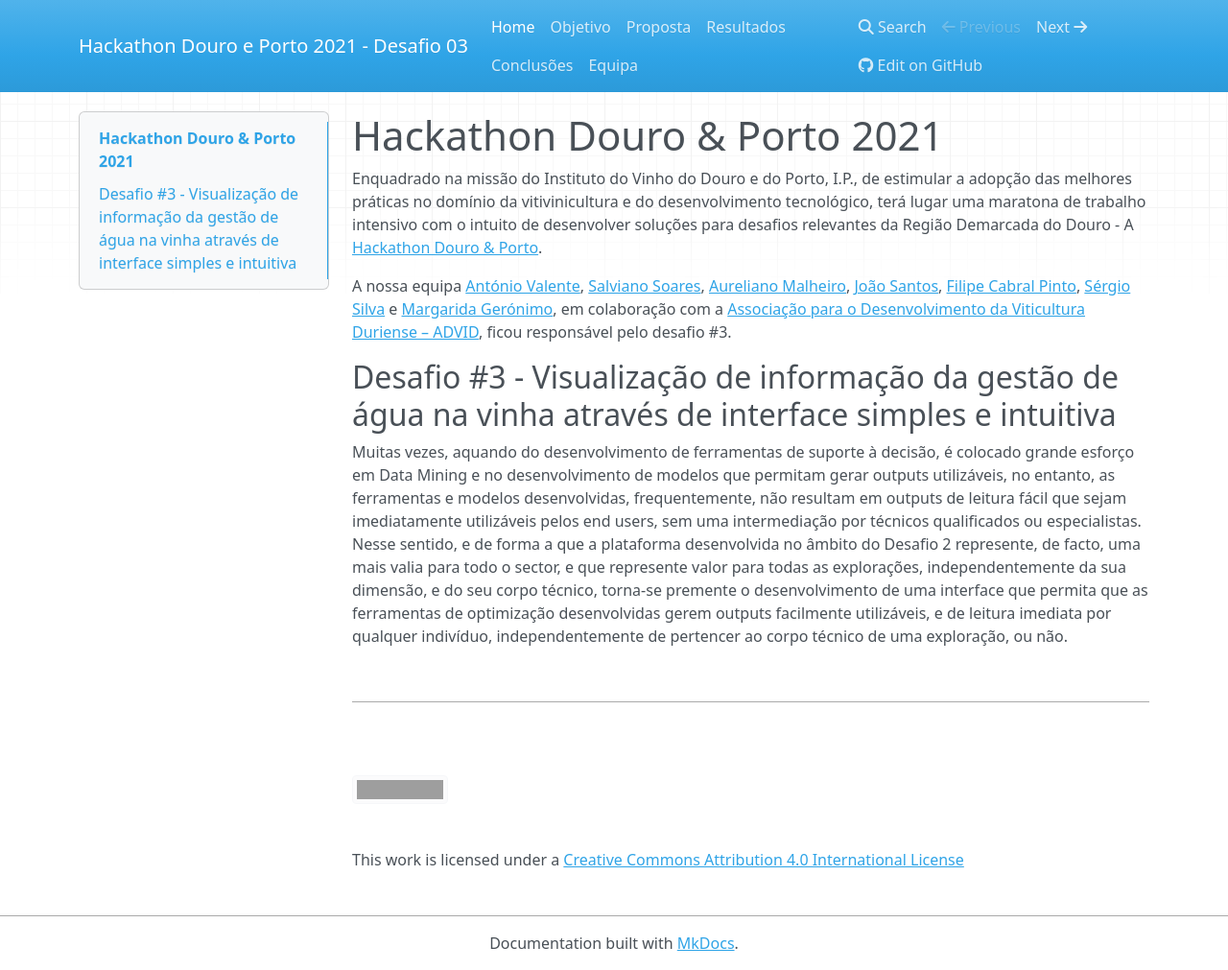
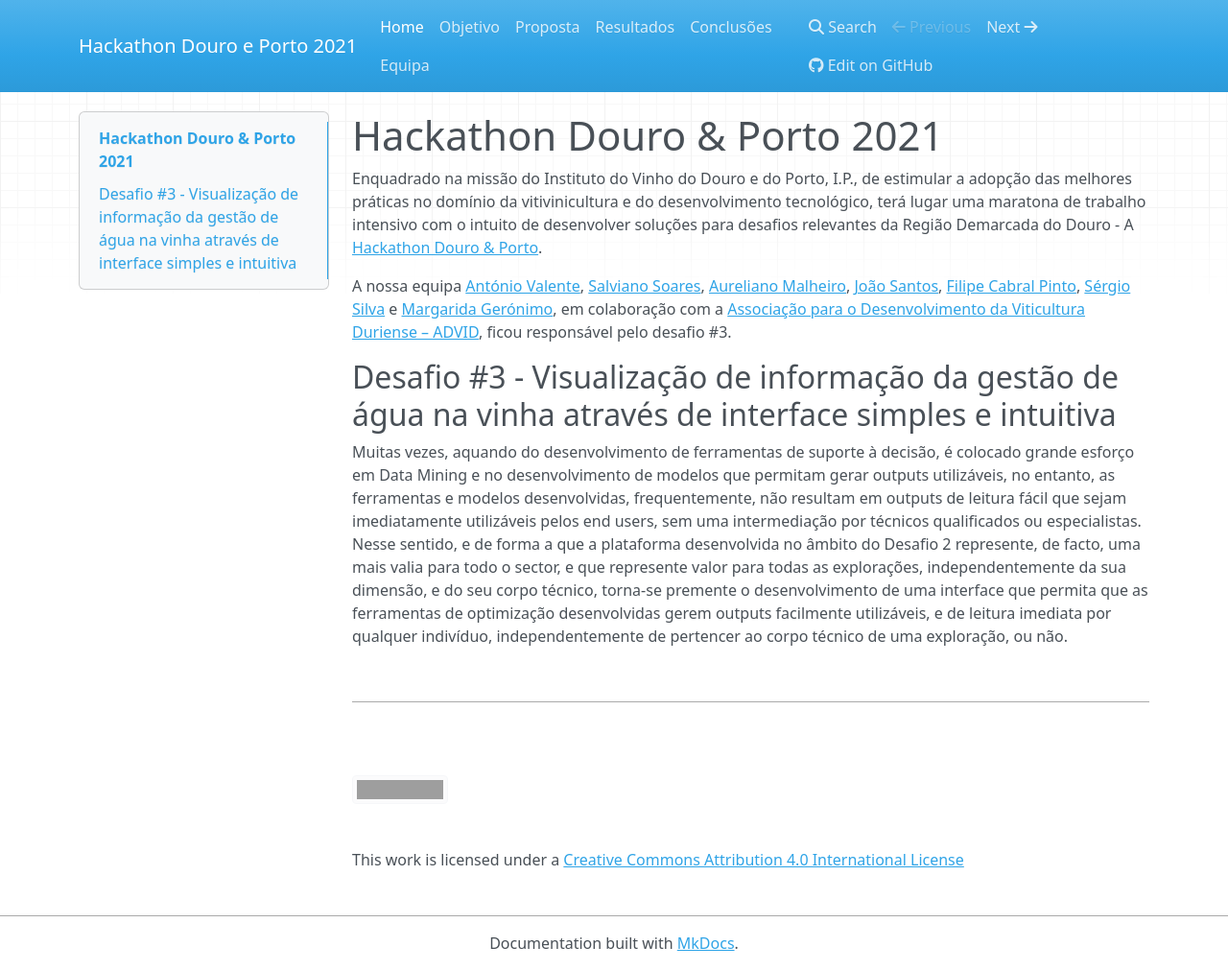
Before and after one commit to leonortunes/HackathonDouroPorto2021_03, an MkDocs documentation site: the page built from docs/index.md, in a window 1280 px wide and 1011 px high. Shown: the whole window at 96% size. Built offline with MkDocs 1.6.1, drawn with Linux system fonts in a browser that asks for light colours; nearby versions of some CDN libraries; grey boxes are pictures that could not be loaded.

Commit message:
Update mkdocs.yml

```diff
--- a/mkdocs.yml
+++ b/mkdocs.yml
@@ -1,4 +1,4 @@
-site_name: Hackathon Douro e Porto 2021 - Desafio 03
+site_name: Hackathon Douro e Porto 2021
 repo_url: https://github.com/antoniovalente/HackathonDouroPorto2021_03
 site_author: Antonio Valente
 site_description: Desafio 3
```
